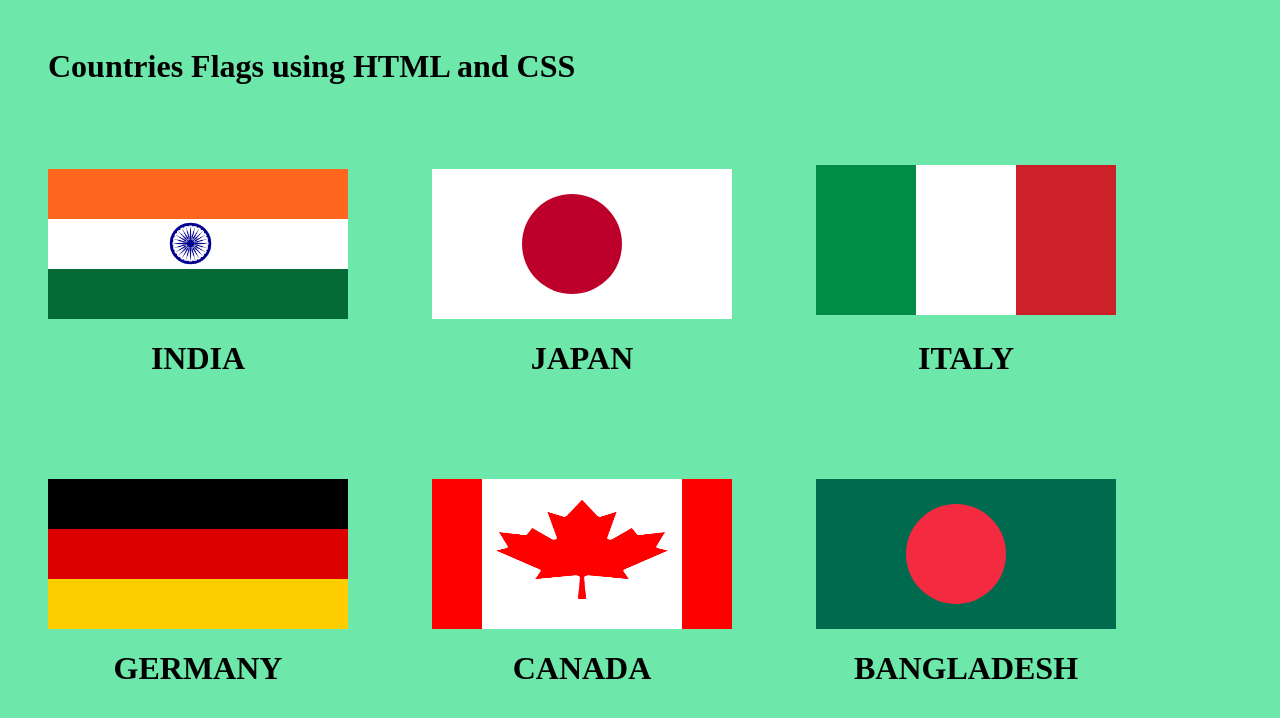
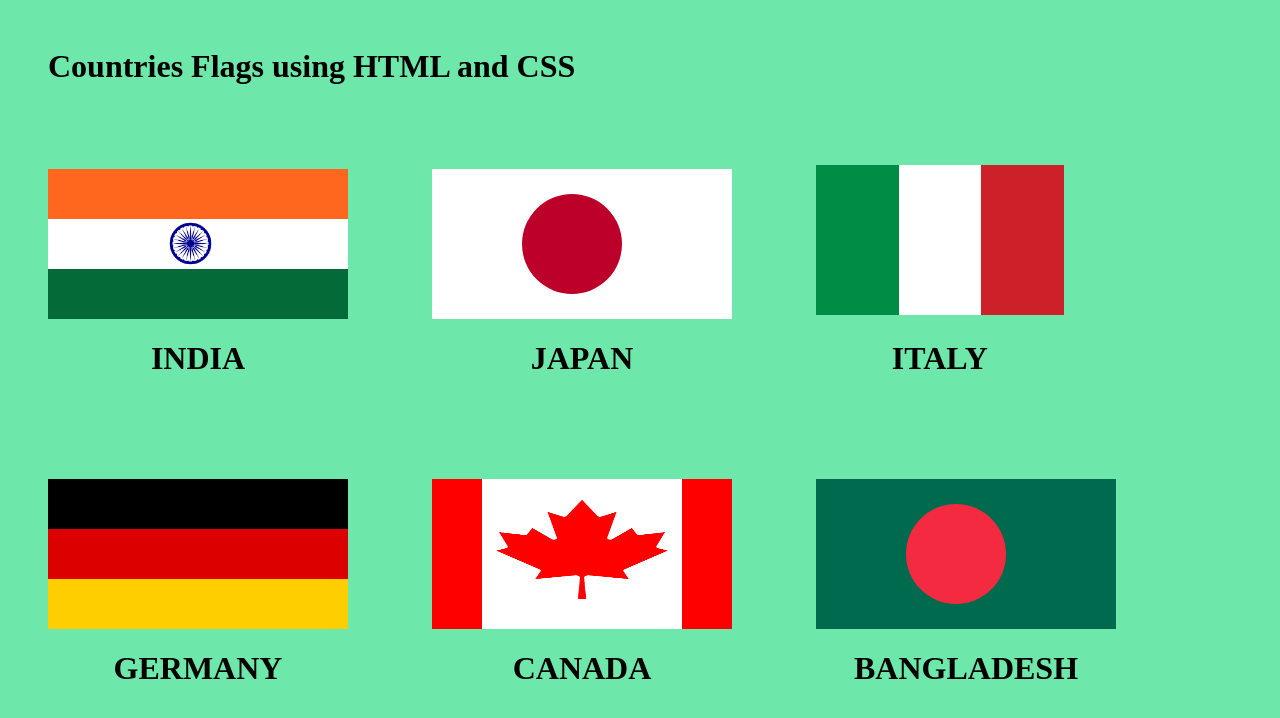
Before and after one commit to munnarauniyar/flags, a plain HTML site: page index.html in a window 1280 px wide. Drawn offline with Linux system fonts and the light colour scheme.

Commit message:
Update style.css

```diff
--- a/style.css
+++ b/style.css
@@ -52,7 +52,7 @@ body{
 .f{
     background-color: #008C45;
     height: 150px;
-    width: 100px;
+    width: 82.5px;
     margin: 0px;
     padding: 0px;
     display: inline-block;
@@ -61,7 +61,7 @@ body{
 .g{
     background-color: #FFFFFF;
     height: 150px;
-    width: 100px;
+    width: 82.5px;
     margin: 0px;
     padding: 0px;
     display: inline-block;
@@ -69,7 +69,7 @@ body{
 .h{
     background-color: #CD212A;
     height: 150px;
-    width: 100px;
+    width: 82.5px;
     margin: 0px;
     padding: 0px;
     display: inline-block;
```
